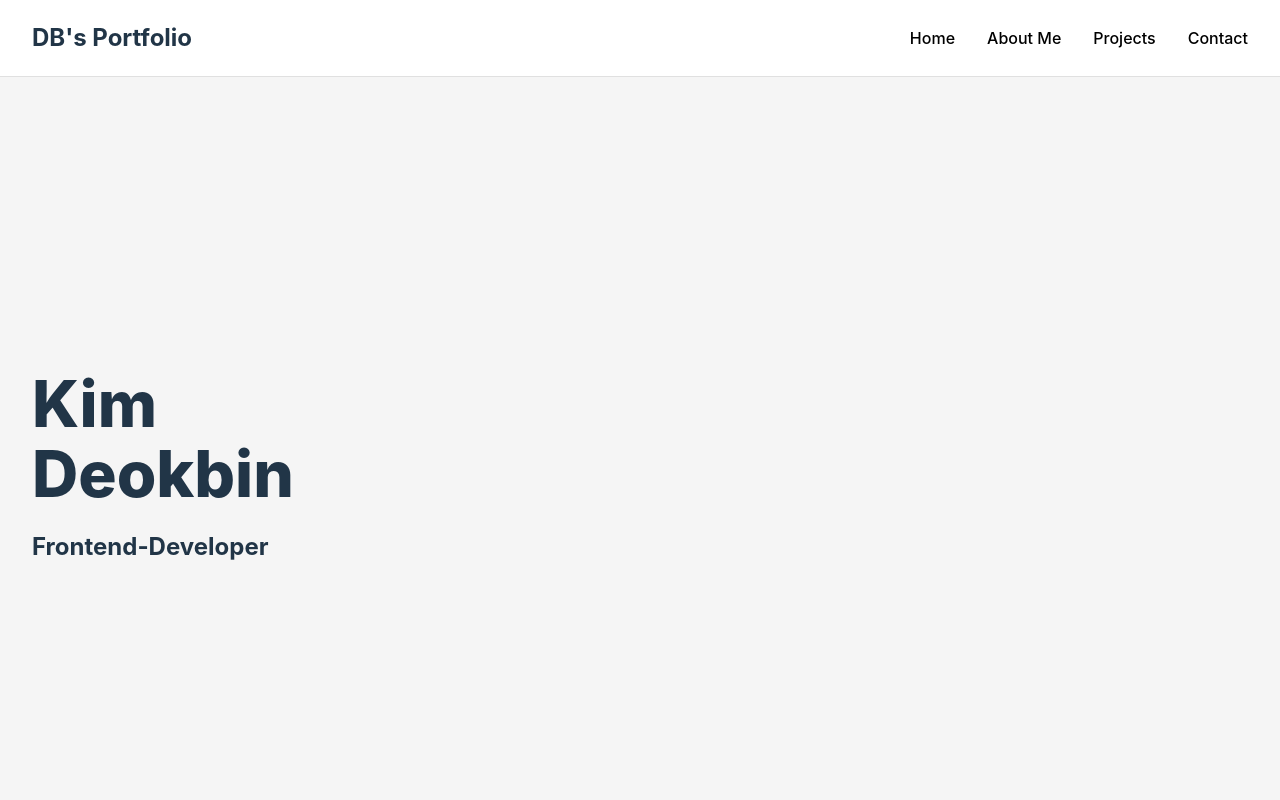
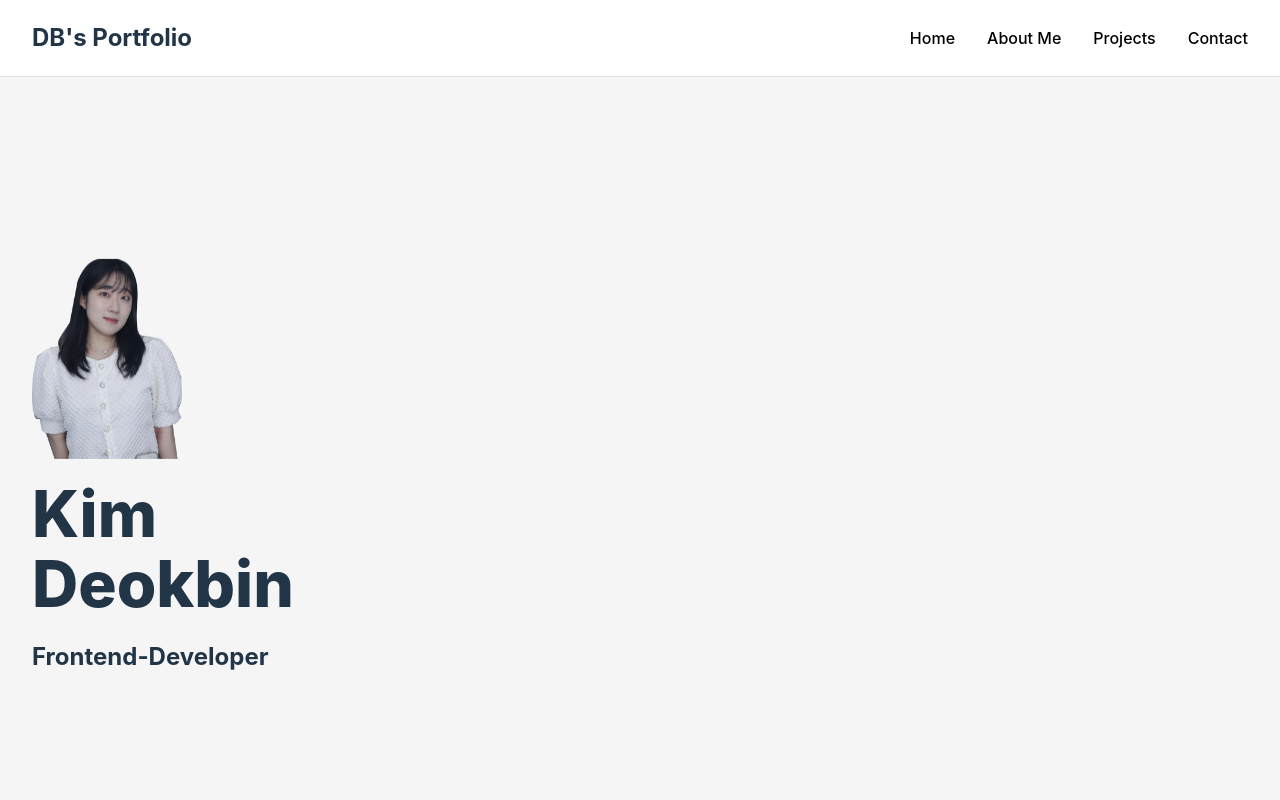
Before and after one commit to Db0111/Portfolio, a React (Vite) app in the folder portfolio/: page / in a window 1280 px wide. Shown: the top 800 px of the page. Built offline with nearby package versions, Linux system fonts and the light colour scheme; a web font is replaced by a local one.

Commit message:
feat: profile 이미지 추가 및 스타일 적용

```diff
--- a/portfolio/src/pages/MainPage.css
+++ b/portfolio/src/pages/MainPage.css
@@ -7,6 +7,13 @@
   justify-content: center;
   margin: 0;
   font-family: Inter;
+}
+
+.profile-image {
+  width: 150px;
+  height: 200px;
+  object-fit: cover;
+  margin-bottom: 20px;
 }
 
 .animate__animated animate__flipInX {
--- a/portfolio/src/pages/MainPage.tsx
+++ b/portfolio/src/pages/MainPage.tsx
@@ -32,6 +32,11 @@ const Main = () => {
   return (
     <>
       <div className="main_container" ref={ref1}>
+        <img
+          src="/profile.png"
+          alt="프로필 이미지"
+          className="profile-image animate__animated animate__fadeIn"
+        />
         <h1
           className={`animate__animated ${inView1 ? "animate__flipInX" : ""}`}
         >
```
Also changed, not shown: portfolio/public/profile.png (added).
